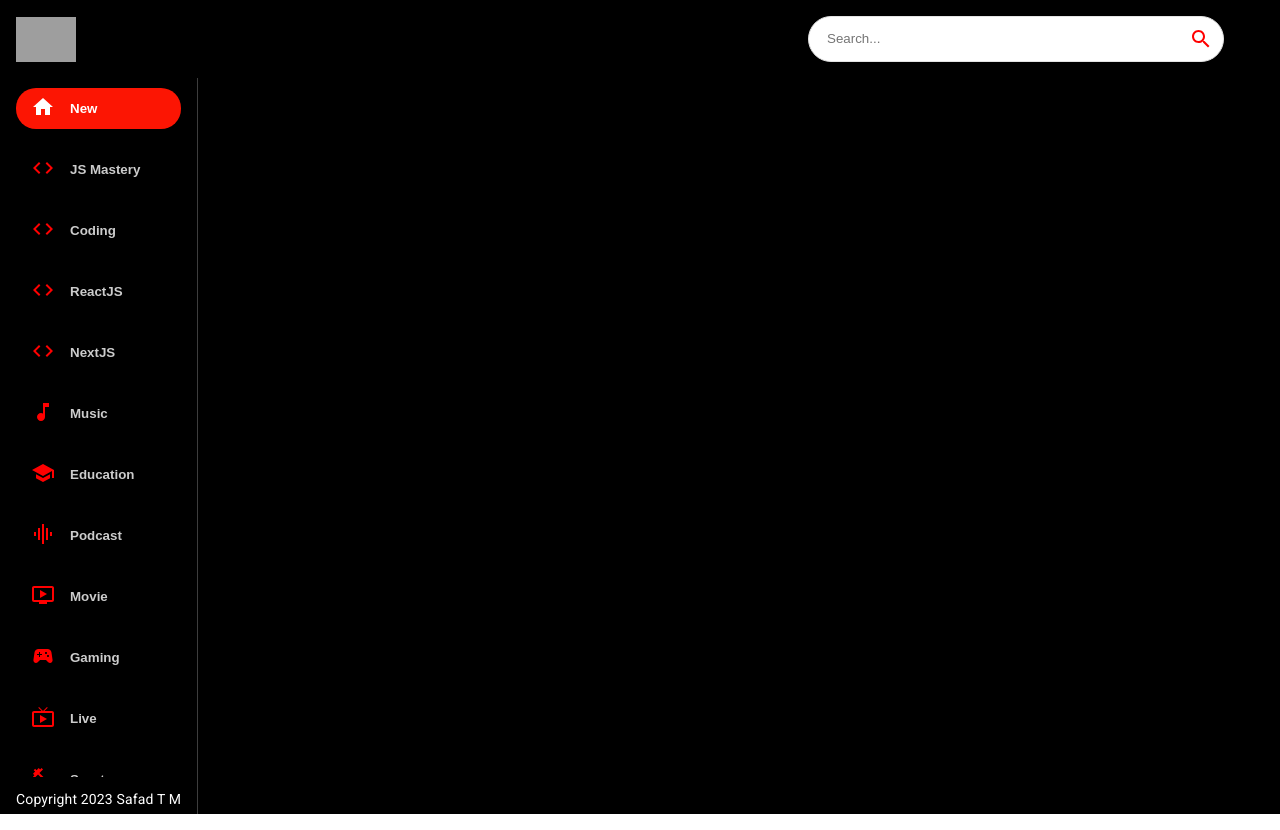
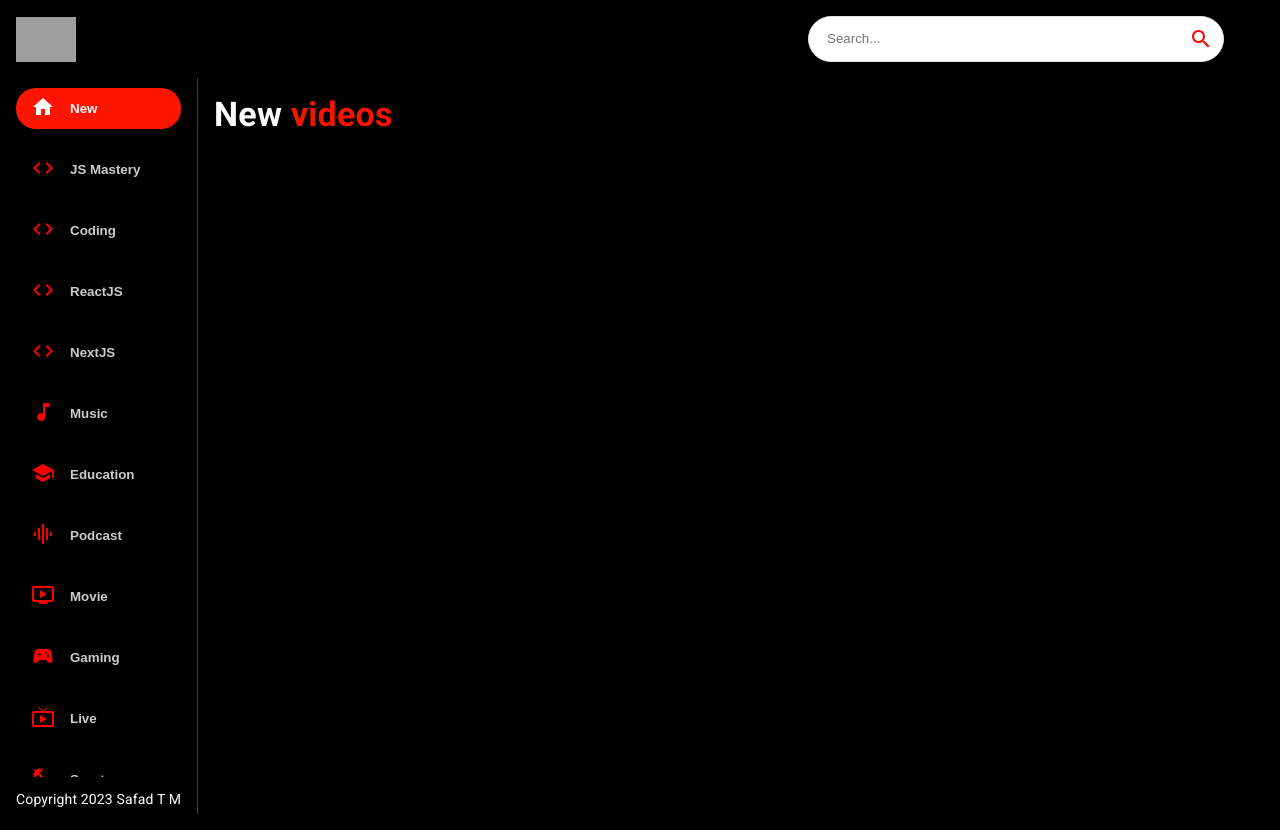
Before and after one commit to safadtm/YouTube-Clone-React, a React (Create React App) app: page / in a window 1280 px wide. Built offline with nearby package versions, Linux system fonts and the light colour scheme; grey boxes are pictures that could not be loaded; the HTML template or start-up script is replaced by a standard one.

Commit message:
feed --created

```diff
--- a/src/components/Feed.jsx
+++ b/src/components/Feed.jsx
@@ -1,6 +1,7 @@
 import { useState, useEffect } from 'react'
 import { Box, Stack, Typography } from '@mui/material'
-import Sidebar from './Sidebar'
+
+import {Sidebar,Videos} from './'
 
 
 const Feed = () => {
@@ -12,6 +13,7 @@
        sx={{height:{sx:'auto',md:'92vh'},borderRight:'1px solid #3d3d3d',px:{sx:0,md:2}}}
        >
        <Sidebar />
+
        <Typography
        className='copyright'
        variant='body2'
@@ -20,6 +22,24 @@
         Copyright 2023 Safad T M
        </Typography>
        </Box>
+
+       <Box p={2} sx={{
+        overflowY:'auto',
+        height:'90vh',
+        flex:2
+       }}>
+
+        <Typography variant='h4'
+        fontWeight="bold"
+        mb={2}
+        sx={{
+          color:'white'
+        }}>
+         New <span style={{color:'#F31503'}}>videos</span>
+        </Typography>
+
+        <Videos videos={[]}/>
+       </Box>
     </Stack>
   )
 }
--- /dev/null
+++ b/src/components/Videos.jsx
@@ -0,0 +1,9 @@
+import React from 'react'
+
+const Videos = () => {
+  return (
+    <div>Videos</div>
+  )
+}
+
+export default Videos
--- a/src/components/index.js
+++ b/src/components/index.js
@@ -5,3 +5,4 @@
 export { default as SearchFeed } from './SearchFeed';
 export { default as SearchBar } from './SearchBar';
 export { default as Sidebar } from './Sidebar';
+export { default as Videos } from './Videos';
```
